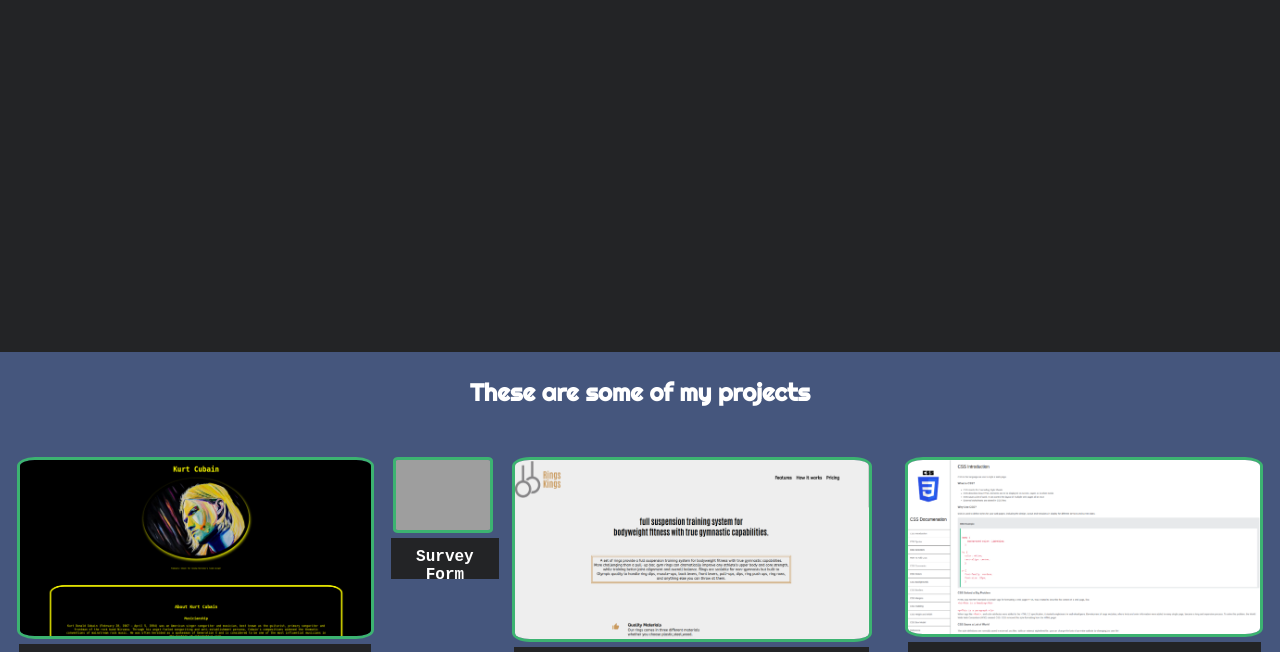
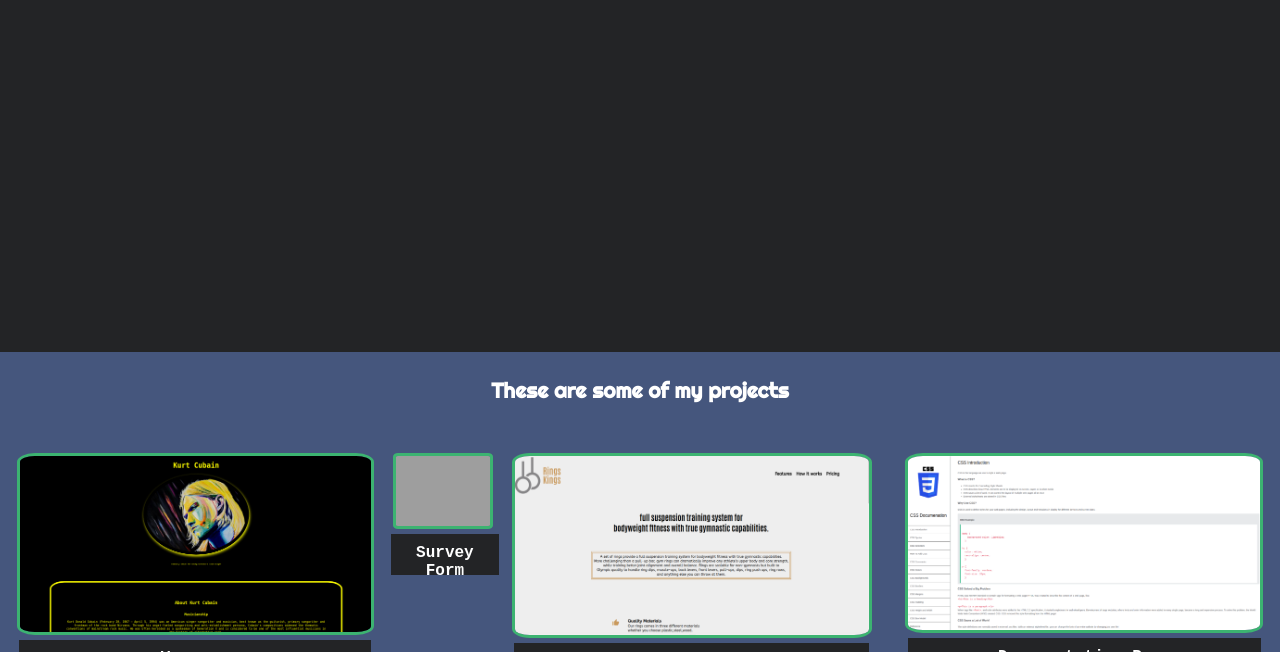
Before and after one commit to razzhimself/personal-portfolio-webpage, a plain HTML site: page index.html in a window 1280 px wide. Shown: the part 448-1100 px from the top of the page. Drawn offline with Linux system fonts and the light colour scheme; grey boxes are pictures that could not be loaded.

Commit message:
fix css syntax error

```diff
--- a/styles/style.css
+++ b/styles/style.css
@@ -85,7 +85,7 @@ ul li a:visited {
 }
 
 #projects h2 {
-  font-size: 21x;
+  font-size: 21px;
   text-align: center;
   color: white;
   font-family: "Righteous", cursive;
```
